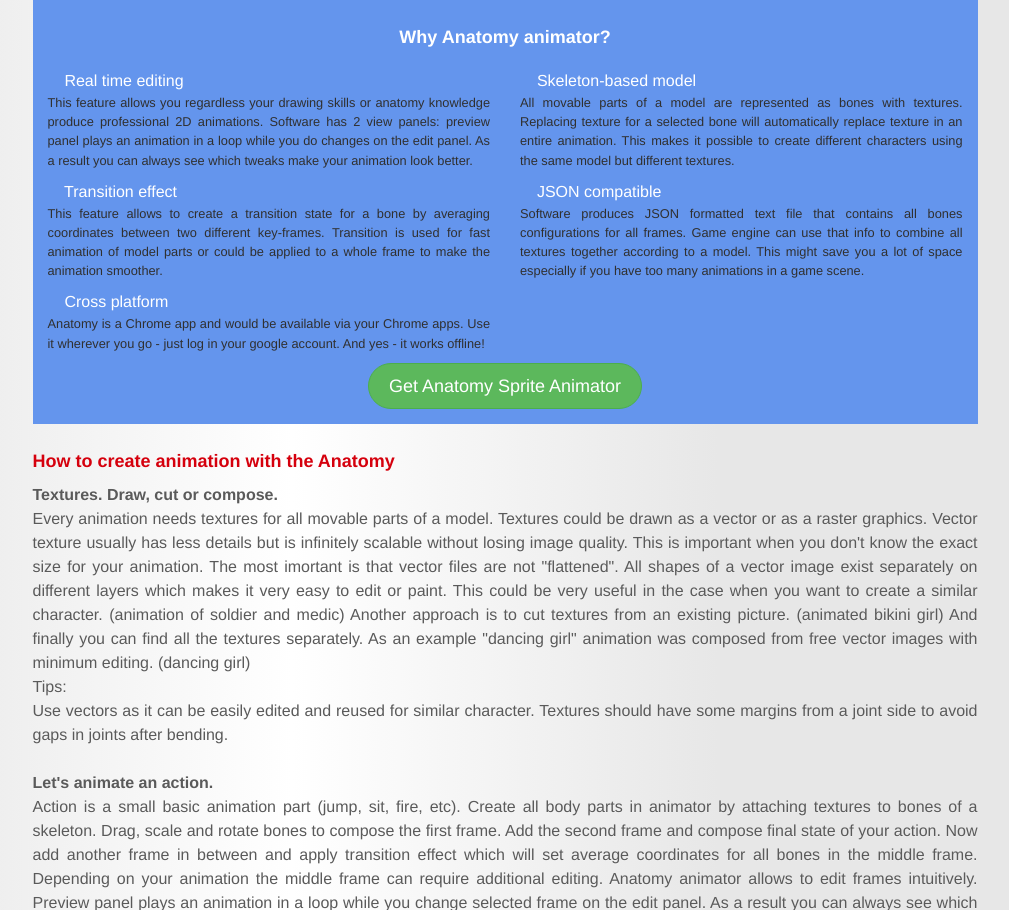
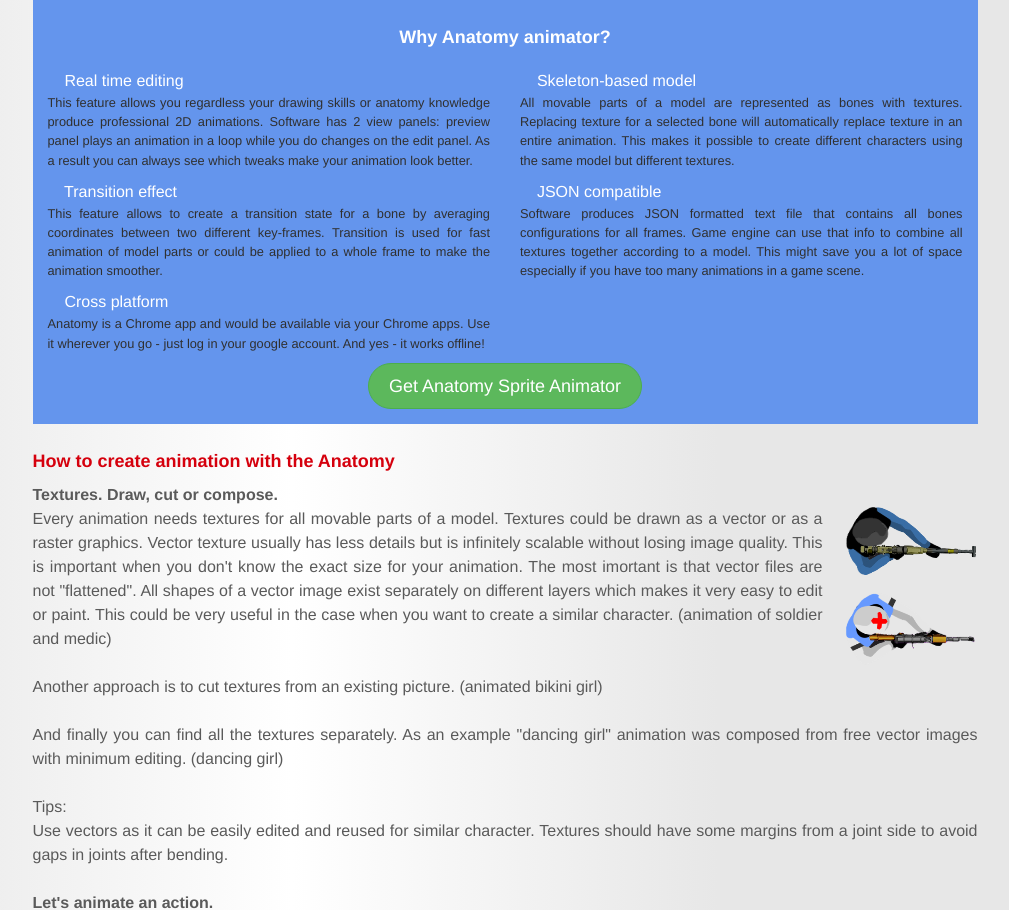
Before and after one commit to Qvatra/Githubpages, a PHP site: page / in a window 1280 px wide. Shown: the part 657-1567 px from the top of the page, without its empty margins (135-1144 px from the left). Run offline with PHP 8.4, Linux system fonts and the light colour scheme; some web fonts are replaced.

Commit message:
add soldiers

```diff
--- a/css/custom.css
+++ b/css/custom.css
@@ -331,6 +331,53 @@
 @-o-keyframes robo1 { from { background-position: 0px; } to { background-position: -1120px; }}
 @keyframes robo1 { from { background-position: 0px; } to { background-position: -1120px; }}
 
+.soldier-medic {
+    margin: 0 0 0 15px;
+    float: right;
+}
+
+.soldier {
+    margin-bottom: 15px;
+    width: 140px;
+    height: 70px;
+    background-image: url("../images/soldier.png");
+}
+
+.soldiera {
+    background-image: url("../images/soldier.png");
+    -webkit-animation: soldier 4s steps(30) infinite;
+    -moz-animation: soldier 4s steps(30) infinite;
+    -ms-animation: soldier 4s steps(30) infinite;
+    -o-animation: soldier 4s steps(30) infinite;
+    animation: soldier 4s steps(30) infinite;
+}
+
+@-webkit-keyframes soldier { from { background-position: 0px; } to { background-position: -4200px; }}
+@-moz-keyframes soldier { from { background-position: 0px; } to { background-position: -4200px; }}
+@-ms-keyframes soldier { from { background-position: 0px; } to { background-position: -4200px; }}
+@-o-keyframes soldier { from { background-position: 0px; } to { background-position: -4200px; }}
+@keyframes soldier { from { background-position: 0px; } to { background-position: -4200px; }}
+
+.medic {
+    width: 140px;
+    height: 78px;
+    background-image: url("../images/medic.png");
+}
+
+.medica {
+    background-image: url("../images/medic.png");
+    -webkit-animation: medic 3.5s steps(27) infinite;
+    -moz-animation: medic 3.5s steps(27) infinite;
+    -ms-animation: medic 3.5s steps(27) infinite;
+    -o-animation: medic 3.5s steps(27) infinite;
+    animation: medic 3.5s steps(27) infinite;
+}
+
+@-webkit-keyframes medic { from { background-position: 0px; } to { background-position: -3780px; }}
+@-moz-keyframes medic { from { background-position: 0px; } to { background-position: -3780px; }}
+@-ms-keyframes medic { from { background-position: 0px; } to { background-position: -3780px; }}
+@-o-keyframes medic { from { background-position: 0px; } to { background-position: -3780px; }}
+@keyframes medic { from { background-position: 0px; } to { background-position: -3780px; }}
 /*Carousel*/
 /*=============================================================================*/
 .carousel-control {
--- a/index.html
+++ b/index.html
@@ -139,6 +139,10 @@
 
                 <h3>How to create animation with the Anatomy</h3>
                 <h4>Textures. Draw, cut or compose.</h4>
+                <div class="soldier-medic">
+                    <div class="soldier"></div>
+                    <div class="medic"></div>
+                </div>
                 <h5>
                     Every animation needs textures for all movable parts of a model.
                     Textures could be drawn as a vector or as a raster graphics.
@@ -146,12 +150,12 @@
                     This is important when you don't know the exact size for your animation.
                     The most imortant is that vector files are not "flattened".
                     All shapes of a vector image exist separately on different layers which makes it very easy to edit or paint.
-                    This could be very useful in the case when you want to create a similar character. (animation of soldier and medic)
+                    This could be very useful in the case when you want to create a similar character. (animation of soldier and medic)<br /><br />
 
-                    Another approach is to cut textures from an existing picture. (animated bikini girl)
+                    Another approach is to cut textures from an existing picture. (animated bikini girl)<br /><br />
 
                     And finally you can find all the textures separately.
-                    As an example "dancing girl" animation was composed from free vector images with minimum editing. (dancing girl)
+                    As an example "dancing girl" animation was composed from free vector images with minimum editing. (dancing girl)<br /><br />
                 </h5>
                 <h5>
                     Tips:<br />
--- a/scripts/main.js
+++ b/scripts/main.js
@@ -8,6 +8,18 @@
         $(this).addClass('robo1a');
     }, function() {
         $(this).removeClass('robo1a');
+    });
+
+    $('.soldier').hover(function() {
+        $(this).addClass('soldiera');
+    }, function() {
+        $(this).removeClass('soldiera');
+    });
+
+    $('.medic').hover(function() {
+        $(this).addClass('medica');
+    }, function() {
+        $(this).removeClass('medica');
     });
 
     $('.anatomy1').hover(function() {
```
Also changed, not shown: images/medic.png (added), images/medic1st.png (added), images/soldier.png (added), images/soldier1st.png (added).
